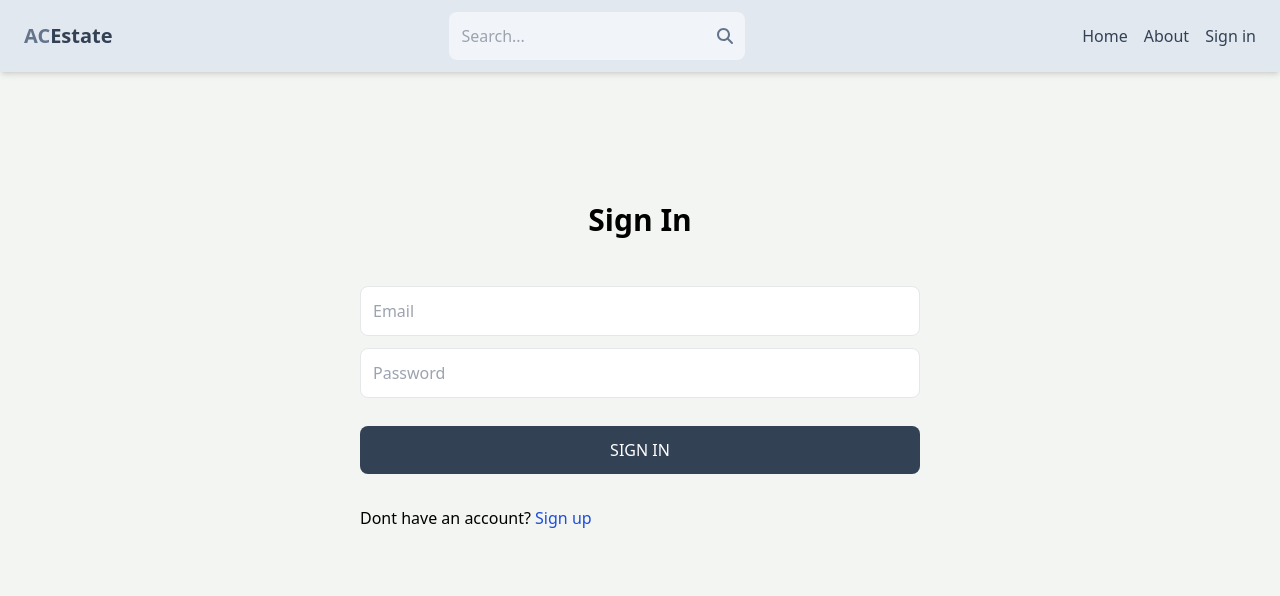
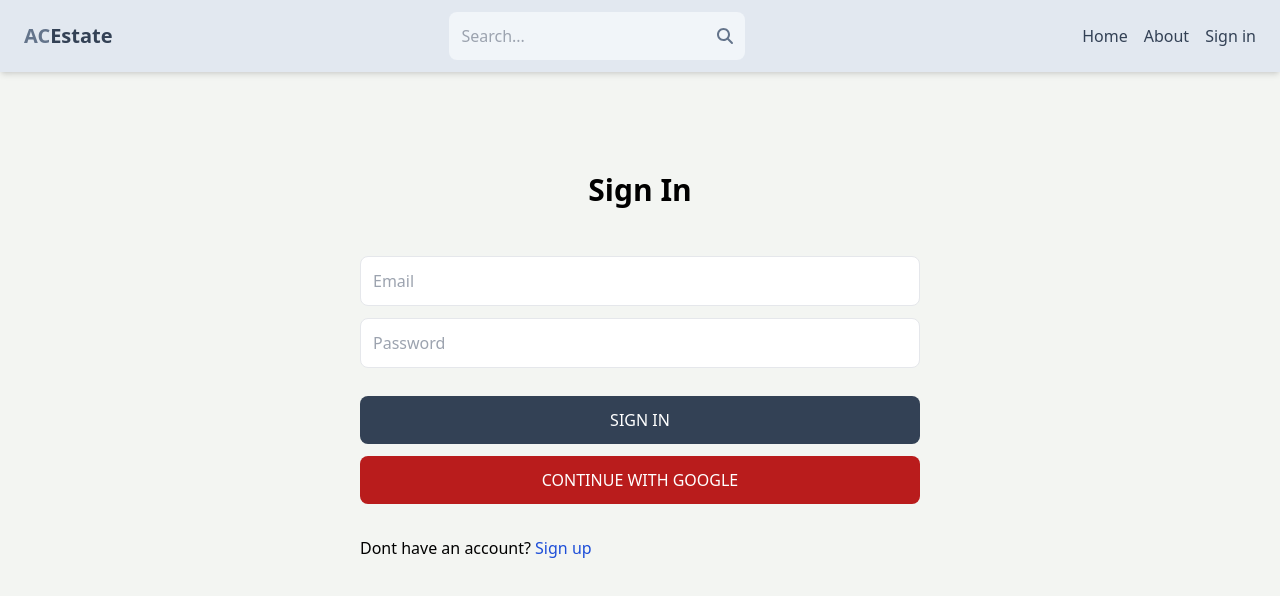
Before and after one commit to anxheloo/real-estate-mern, a React (Vite) app in the folder real-estate-frontend/: page /sign-in in a window 1280 px wide. Shown: the top 596 px of the page. Built offline with nearby package versions, Linux system fonts and the light colour scheme; no server answers.

Commit message:
adding sign in with google implementation in front end

```diff
--- a/real-estate-frontend/package.json
+++ b/real-estate-frontend/package.json
@@ -17,6 +17,7 @@
     "@fortawesome/react-fontawesome": "^0.2.0",
     "@reduxjs/toolkit": "^2.2.3",
     "axios": "^1.6.8",
+    "firebase": "^10.11.0",
     "react": "^18.2.0",
     "react-dom": "^18.2.0",
     "react-icons": "^5.1.0",
--- /dev/null
+++ b/real-estate-frontend/src/components/OAuth.jsx
@@ -0,0 +1,57 @@
+import React from "react";
+import { GoogleAuthProvider, getAuth, signInWithPopup } from "firebase/auth";
+import { app } from "../firebase";
+import { useSelector, useDispatch } from "react-redux";
+import {
+  signInStart,
+  signInFailure,
+  signInSuccess,
+} from "../store/user/userSlice.js";
+import { Link, useNavigate } from "react-router-dom";
+
+const OAuth = () => {
+  const navigate = useNavigate();
+  const dispatch = useDispatch();
+
+  const handleGoogleClick = async () => {
+    try {
+      const provider = new GoogleAuthProvider();
+      const auth = getAuth(app);
+
+      const result = await signInWithPopup(auth, provider);
+
+      const res = await fetch("/api/auth/google", {
+        method: "POST",
+        headers: {
+          "Content-Type": "application/json",
+        },
+        body: JSON.stringify({
+          name: result.user.displayName,
+          email: result.user.email,
+          photo: result.user.photoURL,
+        }),
+      });
+
+      const data = await res.json();
+
+      dispatch(signInSuccess(data));
+      //   navigate("/");
+
+      console.log("this is result from google:", result);
+    } catch (error) {
+      console.log.apply("could not sign in with google!", error);
+    }
+  };
+
+  return (
+    <button
+      onClick={handleGoogleClick}
+      type="button"
+      className="bg-red-700 text-white p-3 rounded-lg uppercase hover:opacity-90 active:opacity-80 disabled:opacity-70"
+    >
+      Continue with google
+    </button>
+  );
+};
+
+export default OAuth;
--- /dev/null
+++ b/real-estate-frontend/src/firebase.js
@@ -0,0 +1,17 @@
+// Import the functions you need from the SDKs you need
+import { initializeApp } from "firebase/app";
+// TODO: Add SDKs for Firebase products that you want to use
+// https://firebase.google.com/docs/web/setup#available-libraries
+
+// Your web app's Firebase configuration
+const firebaseConfig = {
+  apiKey: import.meta.env.VITE_FIREBASE_API_KEY,
+  authDomain: "real-estate-mern-c824d.firebaseapp.com",
+  projectId: "real-estate-mern-c824d",
+  storageBucket: "real-estate-mern-c824d.appspot.com",
+  messagingSenderId: "216773550452",
+  appId: "1:216773550452:web:e93bcc003a74ba3414cc21",
+};
+
+// Initialize Firebase
+export const app = initializeApp(firebaseConfig);
--- a/real-estate-frontend/src/pages/SignUp.jsx
+++ b/real-estate-frontend/src/pages/SignUp.jsx
@@ -1,6 +1,7 @@
 import React, { useState } from "react";
 import { Link, useNavigate } from "react-router-dom";
 import axios from "axios";
+import OAuth from "../components/OAuth";
 
 const SignUp = () => {
   const [formData, setFormData] = useState({
@@ -111,13 +112,15 @@ const SignUp = () => {
           {isLoading ? "Loading..." : "Sign Up"}
         </button>
 
-        <button
+        {/* <button
           type="text"
           className="bg-slate-700 text-white p-3 rounded-lg uppercase hover:opacity-90 active:opacity-80 disabled:opacity-70"
           onClick={handleGoogleBtn}
         >
           Continue with google
-        </button>
+        </button> */}
+
+        <OAuth></OAuth>
 
         <p className="text-red-600">{error}</p>
       </form>
--- a/real-estate-frontend/src/pages/Signin.jsx
+++ b/real-estate-frontend/src/pages/Signin.jsx
@@ -6,6 +6,7 @@ import {
   signInFailure,
   signInSuccess,
 } from "../store/user/userSlice.js";
+import OAuth from "../components/OAuth.jsx";
 
 const Signin = () => {
   const [formData, setFormData] = useState({
@@ -65,11 +66,6 @@ const Signin = () => {
     // }
   };
 
-  // const handleGoogleBtn = (event) => {
-  //   event.preventDefault();
-  //   console.log("form submitted");
-  // };
-
   return (
     <div
       // bg-[#f3f5f2]
@@ -119,6 +115,8 @@ const Signin = () => {
           Continue with google
         </button> */}
 
+        <OAuth></OAuth>
+
         <p className="text-red-600">{error}</p>
       </form>
 
```
Also changed, not shown: 1 other file (tests, documents, lock files or other folders).
